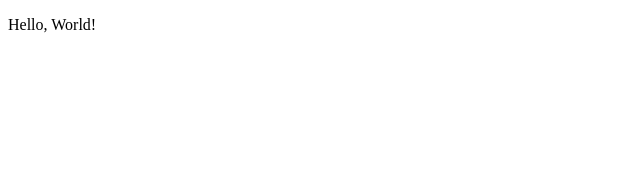
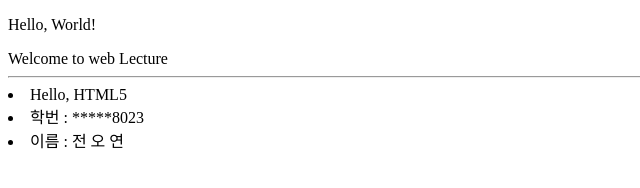
Before and after one commit to jeonoyeon/jeonoyeon.github.io, a plain HTML site: page index.html in a window 1280 px wide. Shown: the whole page, without its empty margins (0-640 px from the left). Drawn offline with Linux system fonts and the light colour scheme.

Commit message:
Update index.html

```diff
--- a/index.html
+++ b/index.html
@@ -4,9 +4,17 @@
 	<meta charset="UTF-8">
 	<meta http-equiv="X-UA-Compatible" content="IE=edge">
 	<meta name="viewport" content="width=device-width, initial-scale=1.0">
-	<title>Portfolio</title>
+	<title>전오연</title>
 </head>
 <body>
   <p>Hello, World!</p>
 </body>
+</hl>Welcome to web Lecture</hl>
+<hr>
+<u1>
+	<li>Hello, HTML5
+	<li>학번 : *****8023
+	<li>이름 : 전 오 연
+</u1>
+</body>
 </html>
```
